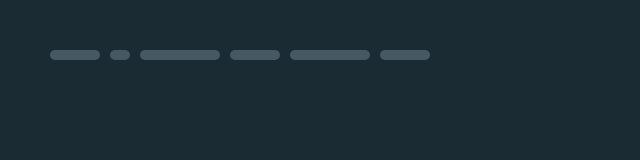
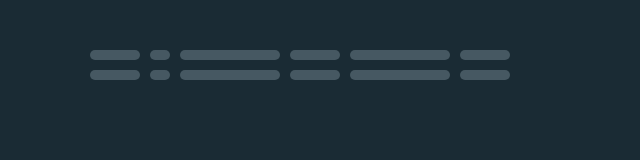
Before and after one commit to Emilykidd3/css-animation, a plain HTML site: page index.html in a window 1280 px wide. Shown: the whole page, without its empty margins (0-640 px from the left). Drawn offline with Linux system fonts and the light colour scheme.

Commit message:
added second row

```diff
--- a/index.html
+++ b/index.html
@@ -12,9 +12,17 @@
         <div class="row">
             <div class="cell size-5"></div>
             <div class="cell size-2"></div>
-            <div class="cell size-8"></div>
+            <div class="cell size-10"></div>
             <div class="cell size-5"></div>
-            <div class="cell size-8"></div>
+            <div class="cell size-10"></div>
+            <div class="cell size-5"></div>
+        </div>
+        <div class="row">
+            <div class="cell size-5"></div>
+            <div class="cell size-2"></div>
+            <div class="cell size-10"></div>
+            <div class="cell size-5"></div>
+            <div class="cell size-10"></div>
             <div class="cell size-5"></div>
         </div>
     </div>
--- a/styles.css
+++ b/styles.css
@@ -25,6 +25,7 @@ body {
 .row {
     height: var(--unit);
     display: flex;
+    justify-content: center;
     gap: var(--unit);
 }
 
```
